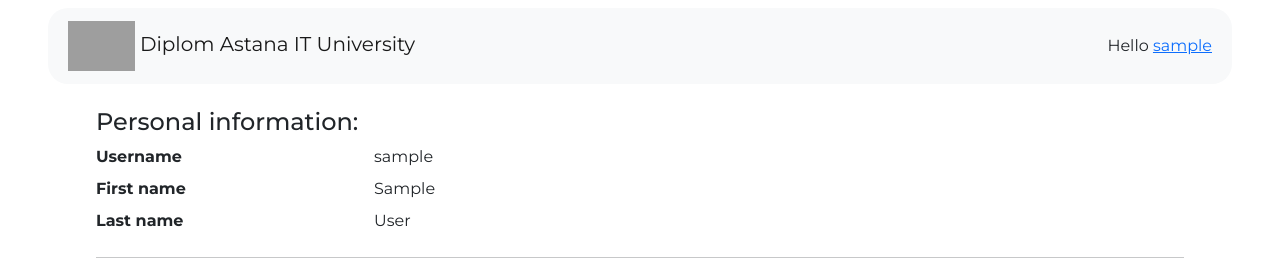
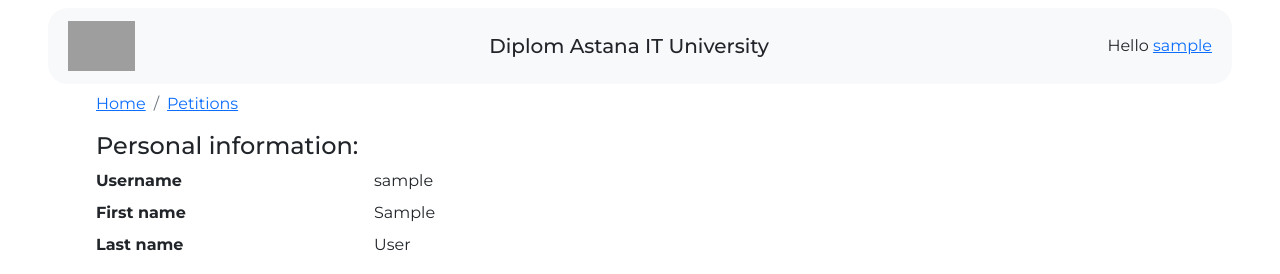
Before and after one commit to Daniar-git/diploma, a Django app: page /user/profile/ in a window 1280 px wide. Shown: the top 274 px of the page. Run offline with Django 4.2, Linux system fonts and the light colour scheme; the visitor is signed in with stand-in values (Sample User, id 1); data that the repository does not hold is empty; grey boxes are pictures that could not be loaded.

Commit message:
templates improvements

```diff
--- a/diplom/templates/base/base.html
+++ b/diplom/templates/base/base.html
@@ -16,17 +16,18 @@
           rel="stylesheet">
 </head>
 <body style="height:140vh; font-family: 'Montserrat', sans-serif; font-size:1rem; font-style:normal"
-    class="px-5"
+      class="px-5"
 >
 
-<nav class="navbar navbar-light bg-light sticky-top py-2 px-2 mb-4 mt-2" style="border-radius: 20px; max-width:1200px; margin:0 auto;" aria-label="Навигация по сайту">
+<nav class="navbar navbar-light bg-light sticky-top py-2 px-2 mb-4 mt-2"
+     style="border-radius: 20px; max-width:1200px; margin:0 auto;" aria-label="Навигация по сайту">
     <div class="container-fluid">
         <a class="navbar-brand" href="/">
             <img height="50"
                  src="https://moodle.astanait.edu.kz/pluginfile.php/1/core_admin/logo/0x150/1677736259/Astana%20IT%20University%20%284%29.png"
                  alt="Логотип Astana IT University"/>
-            Diplom Astana IT University
         </a>
+        <h5 style="width:fit-content; margin: 0 auto; cursor:default">Diplom Astana IT University</h5>
 
         <ul class="navbar-nav">
             {% if user.is_authenticated %}
--- a/diplom/templates/main/petition_detail.html
+++ b/diplom/templates/main/petition_detail.html
@@ -1,6 +1,12 @@
 {% extends 'base/base.html' %}
 
 {% block content %}
+    <nav aria-label="breadcrumb">
+        <ol class="breadcrumb">
+            <li class="breadcrumb-item"><a href="/">Home</a></li>
+            <li class="breadcrumb-item"><a href="/main/petitions/all/">Petitions</a></li>
+        </ol>
+    </nav>
     <a href="/main/petitions/all/">
         ← Back to petitions
     </a>
--- a/diplom/templates/user/profile.html
+++ b/diplom/templates/user/profile.html
@@ -1,6 +1,10 @@
 {% extends 'base/base.html' %}
 
 {% block content %}
+    <ol class="breadcrumb" style="margin-top:-1rem">
+            <li class="breadcrumb-item"><a href="/">Home</a></li>
+            <li class="breadcrumb-item"><a href="/main/petitions/all/">Petitions</a></li>
+        </ol>
     <div>
         <h4>
             Personal information:
```
